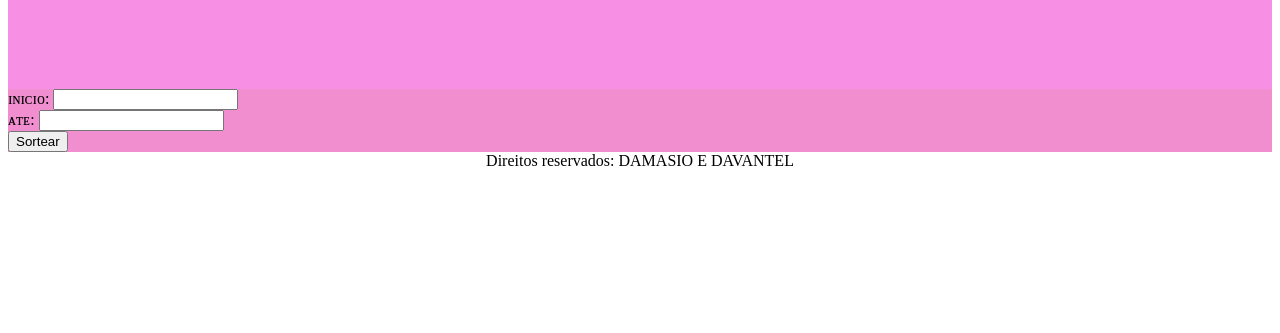
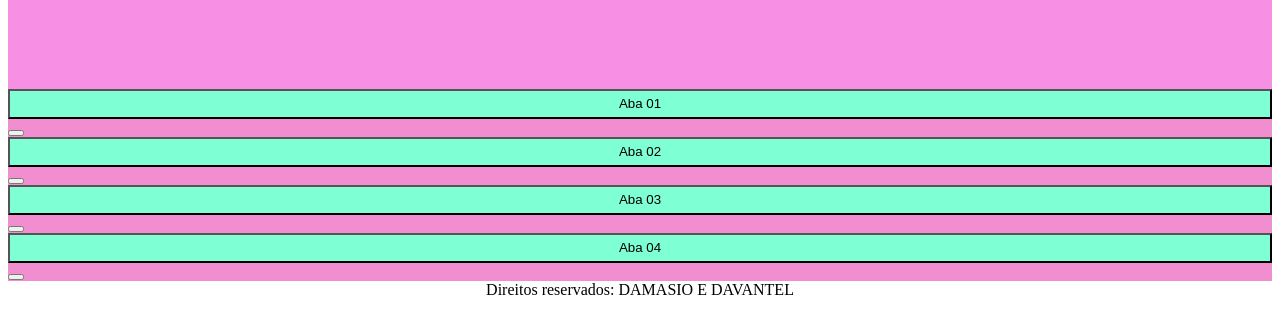
Before and after one commit to damasio22/g243h1t, a plain HTML site: page index.html in a window 1280 px wide. Shown: the part 119-452 px from the top of the page. Drawn offline with Linux system fonts and the light colour scheme.

Commit message:
Update index.html

```diff
--- a/index.html
+++ b/index.html
@@ -15,13 +15,26 @@
         <span class="desktop"> 𝔡𝔢𝔰𝔨𝔱𝔬𝔭 </span>
     </header>
     <section class="conteudo">
-        <div class="sorteio">
-            ɪɴɪᴄɪᴏ:  <input type="number" id="inicio"> <br>
-            ᴀᴛᴇ: <input type="number" id="fim"> <br>
-          <button onclick="fazerSorteio()">Sortear</button> <br>
-          <span id="resultado"></span>
+
+     <div class="abas">
+        <div class="btns">
+            <button class="botoes" onclick="escolher_aba(1)" id="btnl1">Aba 01<button>
+            <button class="botoes" onclick="escolher_aba(2)" id="btnl2">Aba 02<button>
+            <button class="botoes" onclick="escolher_aba(3)" id="btnl3">Aba 03<button>
+            <button class="botoes" onclick="escolher_aba(4)" id="btnl4">Aba 04<button>
+<div>
+
+</div class="divisoes">
+
+<div class="aba1"></div>
+<div class="aba2"></div>
+<div class="aba3"></div>
+<div class="aba4"></div>
+
+
         </div>
 
+     </div>
 
     </section>
     <footer class ="rodape">
```
